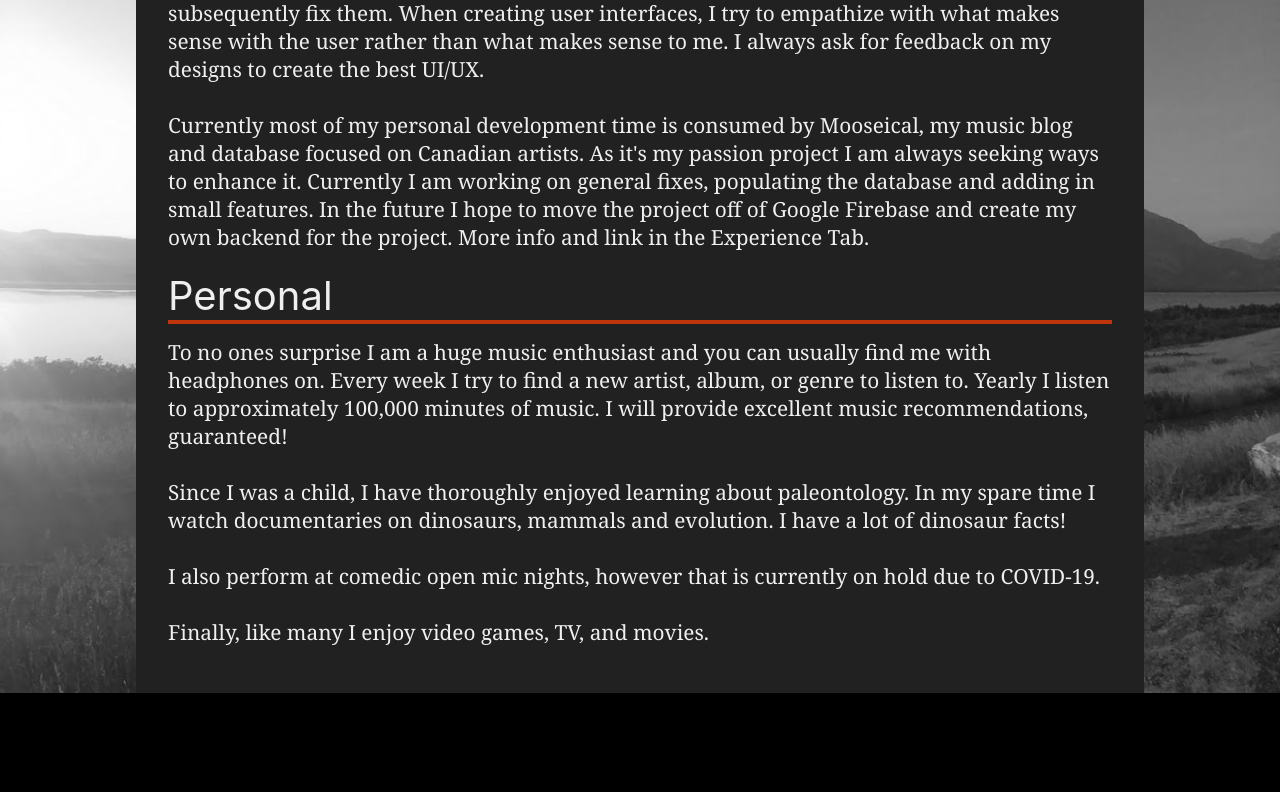
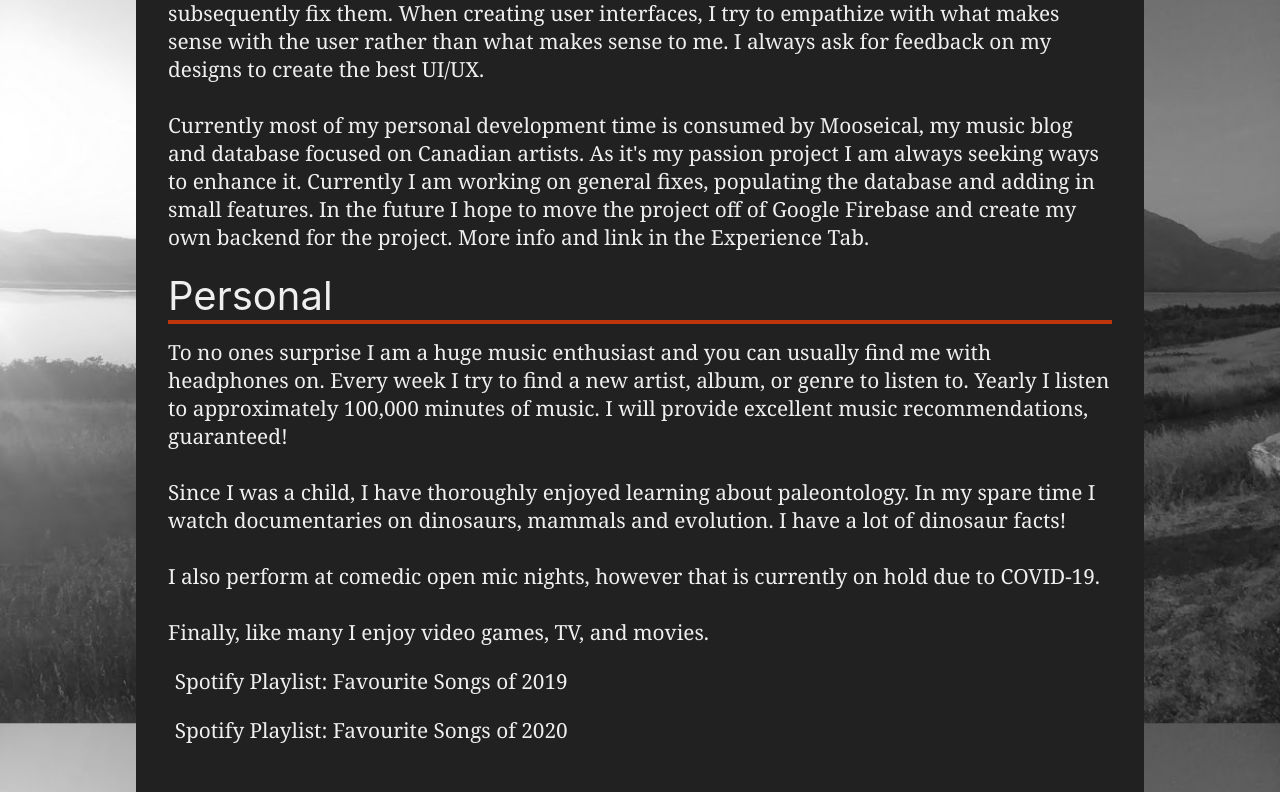
Before and after one commit to 100BC/portfolio, a Next.js app: page /about in a window 1280 px wide. Shown: the part 237-1029 px from the top of the page. Before the commit the page ends 930 px from the top, so only its background shows below. Built offline with nearby package versions, Linux system fonts and the light colour scheme.

Commit message:
Add playlists

```diff
--- a/pages/about.tsx
+++ b/pages/about.tsx
@@ -1,3 +1,4 @@
+import styles from '../styles/pages/experience.module.scss';
 import Layout from '../components/Layout';
 
 const professional = `I am a Junior UI and Front-End Developer. My passion lies in ensuring that websites and apps are user friendly. While writing code I try to think of potential bugs that can occur and subsequently fix them. When creating user interfaces, I try to empathize with what makes sense with the user rather than what makes sense to me. I always ask for feedback on my designs to create the best UI/UX.
@@ -20,6 +21,18 @@ const About = () => (
     <h1>Personal</h1>
     <hr />
     <pre>{personal}</pre>
+    <a
+      className={styles.link}
+      href="https://open.spotify.com/playlist/1GPCQfyt6DaOUVicnUnuda?si=W9xo9KmBQh2ZZFE3sxrlZg">
+      <i className="fas fa-fw fa-link" />
+      Spotify Playlist: Favourite Songs of 2019
+    </a>
+    <a
+      className={styles.link}
+      href="https://open.spotify.com/playlist/0Bfqb3R1cIYa7KRaSxRD9r?si=oRX-0u7qRZ6Io5Llq3nzlg">
+      <i className="fas fa-fw fa-link" />
+      Spotify Playlist: Favourite Songs of 2020
+    </a>
   </Layout>
 );
 
```
